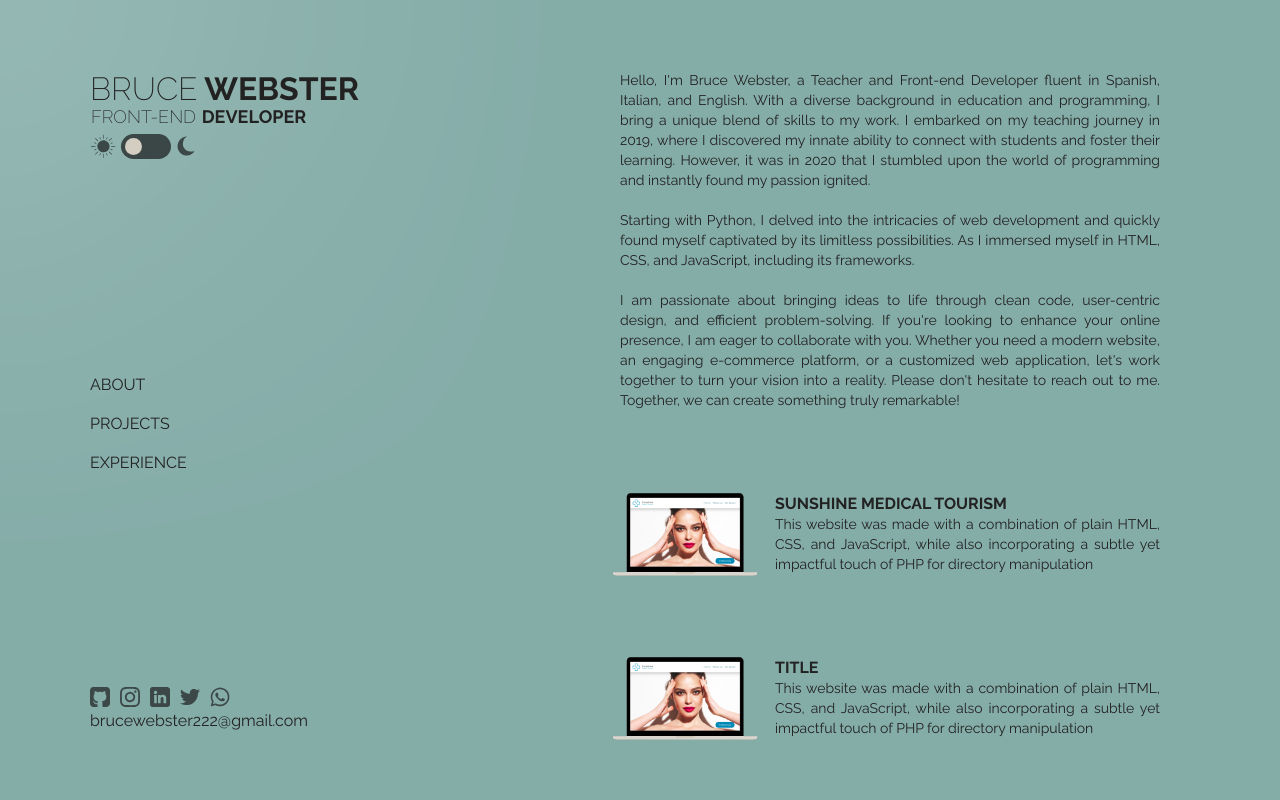
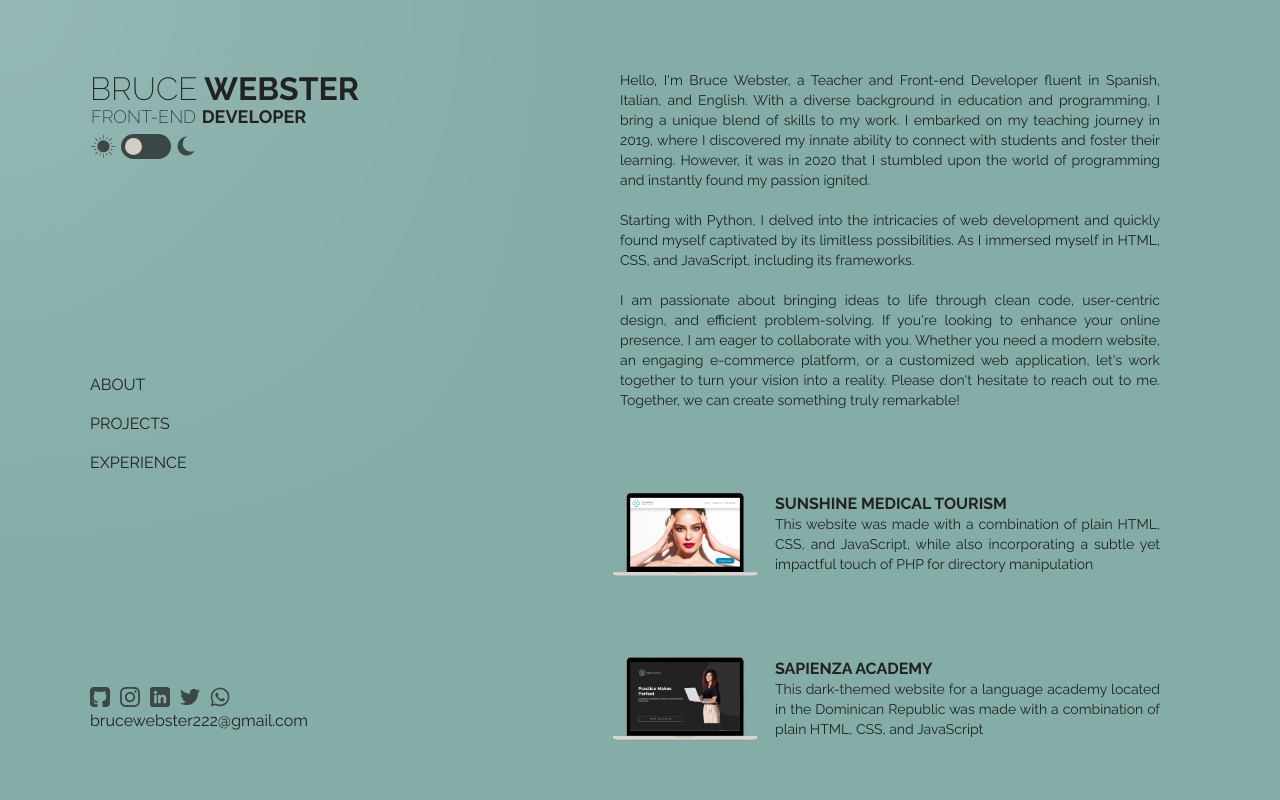
Before and after one commit to Bruce-Webster-21/personal-portfolio, a React (Vite) app: page / in a window 1280 px wide. Shown: the top 800 px of the page. Built offline with nearby package versions, Linux system fonts and the light colour scheme.

Commit message:
Added second project img and text

```diff
--- a/src/ProjectsList.jsx
+++ b/src/ProjectsList.jsx
@@ -1,6 +1,7 @@
 import ProjectItem from "./ProjectItem";
 import { v4 as uuidv4 } from "uuid";
 import projectImg1 from "./assets/projects/project-1.png";
+import projectImg2 from "./assets/projects/project-2.png";
 
 export default function ProjectList() {
   const projects = [
@@ -14,11 +15,11 @@ export default function ProjectList() {
     },
     {
       id: uuidv4(),
-      img: projectImg1,
+      img: projectImg2,
       href: "#",
-      title: "TITLE",
+      title: "SAPIENZA ACADEMY",
       description:
-        "This website was made with a combination of plain HTML, CSS, and JavaScript, while also incorporating a subtle yet impactful touch of PHP for directory manipulation",
+        "This dark-themed website for a language academy located in the Dominican Republic was made with a combination of plain HTML, CSS, and JavaScript",
     },
     {
       id: uuidv4(),
```
Also changed, not shown: src/assets/projects/project-2.png (added).
